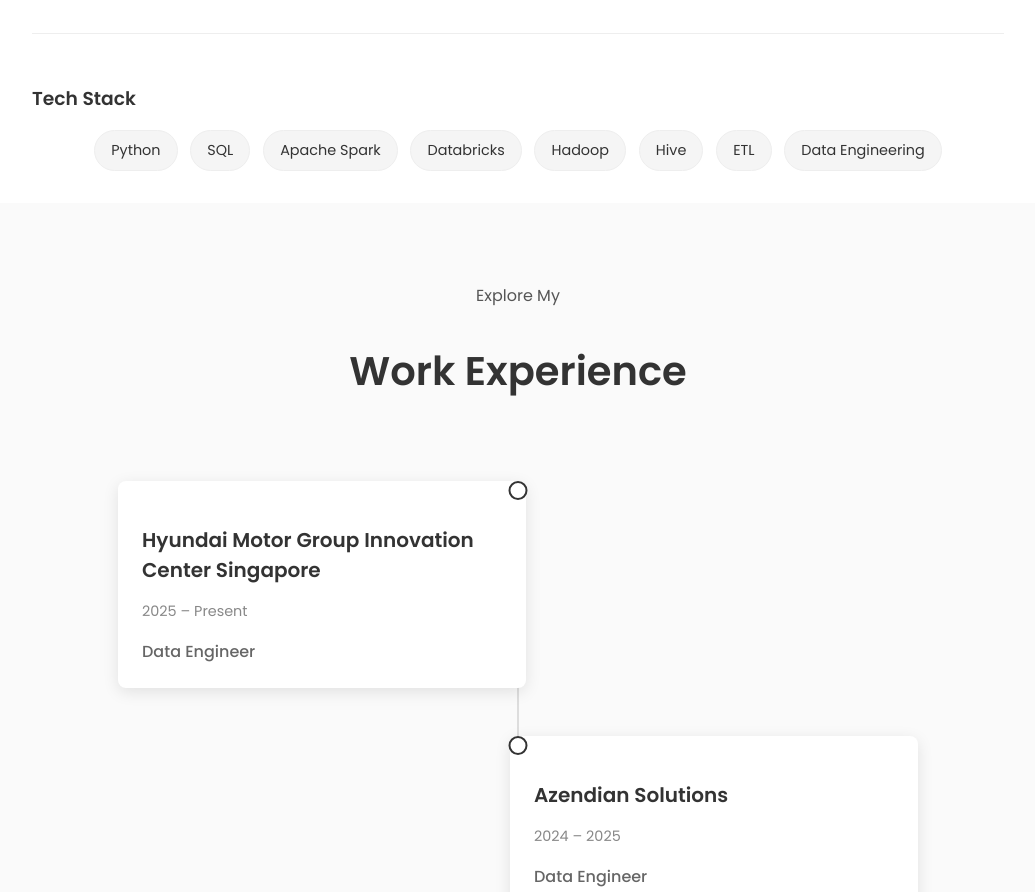
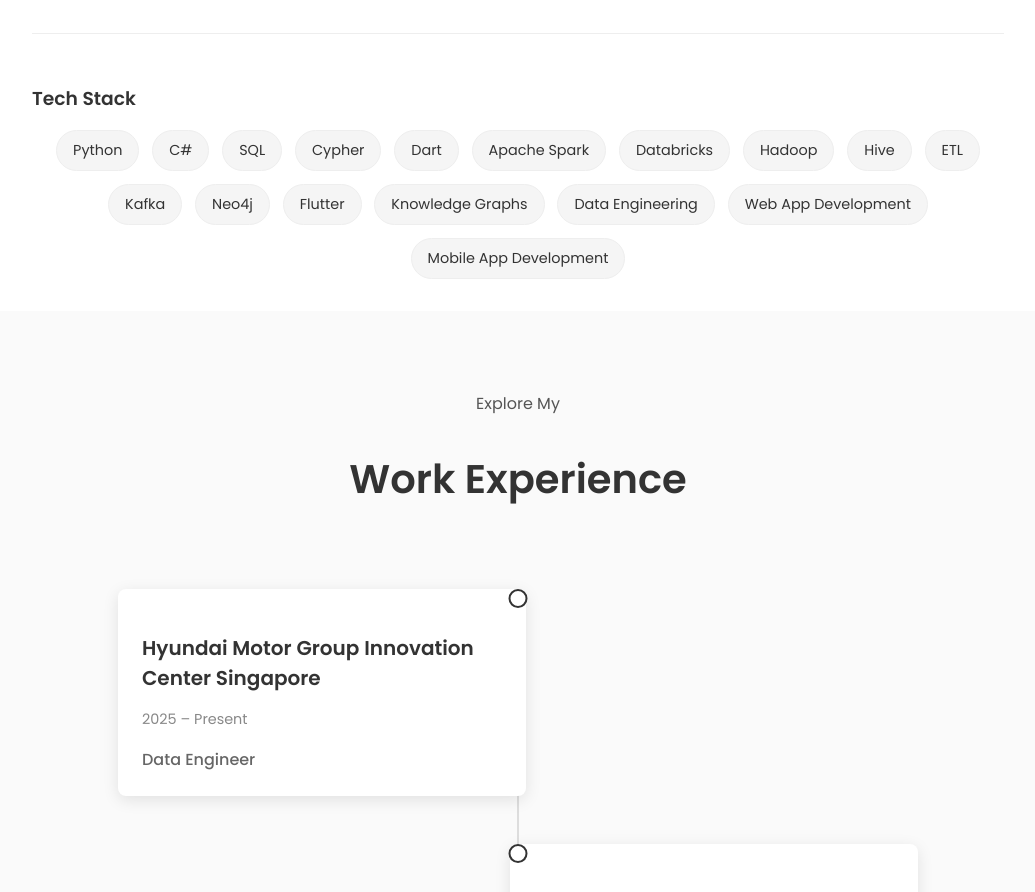
Before and after one commit to jingshenggg/my-portfolio, a React (Create React App) app: page / in a window 1280 px wide. Shown: the part 1682-2574 px from the top of the page, without its empty margins (122-1157 px from the left). Built offline with nearby package versions, Linux system fonts and the light colour scheme.

Commit message:
Update some new skills I picked up over the past few months

```diff
--- a/src/components/About.js
+++ b/src/components/About.js
@@ -100,13 +100,22 @@
               <h3>Tech Stack</h3>
               <div className="skills-grid">
                 <span className="skill-tag">Python</span>
+                <span className="skill-tag">C#</span>
                 <span className="skill-tag">SQL</span>
+                <span className="skill-tag">Cypher</span>
+                <span className="skill-tag">Dart</span>
                 <span className="skill-tag">Apache Spark</span>
                 <span className="skill-tag">Databricks</span>
                 <span className="skill-tag">Hadoop</span>
                 <span className="skill-tag">Hive</span>
                 <span className="skill-tag">ETL</span>
+                <span className="skill-tag">Kafka</span>
+                <span className="skill-tag">Neo4j</span>
+                <span className="skill-tag">Flutter</span>
+                <span className="skill-tag">Knowledge Graphs</span>
                 <span className="skill-tag">Data Engineering</span>
+                <span className="skill-tag">Web App Development</span>
+                <span className="skill-tag">Mobile App Development</span>
               </div>
             </div>
           </div>
```
